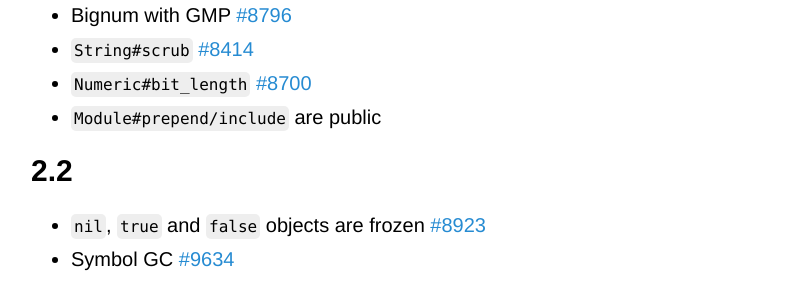
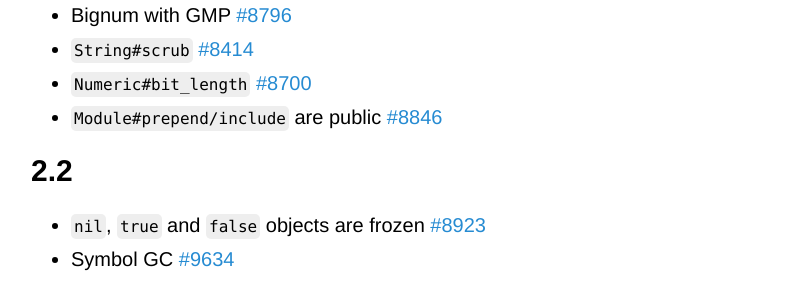
Before and after one commit to Maumagnaguagno/maumagnaguagno.github.io, a Jekyll site: the page built from ruby-versions.md, in a window 1280 px wide and 900 px high, scrolled down 1467 px. Shown: the part 154-454 px from the top of the window, without its empty margins (229-1031 px from the left). Built offline with Jekyll 4.4.1, drawn with Linux system fonts in a browser that asks for light colours; our own code applies the rules of GitHub Pages for plain Markdown files.

Commit message:
Add feature link to item of Ruby Versions

```diff
--- a/ruby-versions.md
+++ b/ruby-versions.md
@@ -50,7 +50,7 @@ This is a reminder of how Ruby evolved through time.
 - Bignum with GMP [#8796](https://bugs.ruby-lang.org/issues/8796)
 - ``String#scrub`` [#8414](https://bugs.ruby-lang.org/issues/8414)
 - ``Numeric#bit_length`` [#8700](https://bugs.ruby-lang.org/issues/8700)
-- ``Module#prepend/include`` are public
+- ``Module#prepend/include`` are public [#8846](https://bugs.ruby-lang.org/issues/8846)
 
 ## 2.2
 - ``nil``, ``true`` and ``false`` objects are frozen [#8923](https://bugs.ruby-lang.org/issues/8923)
```
